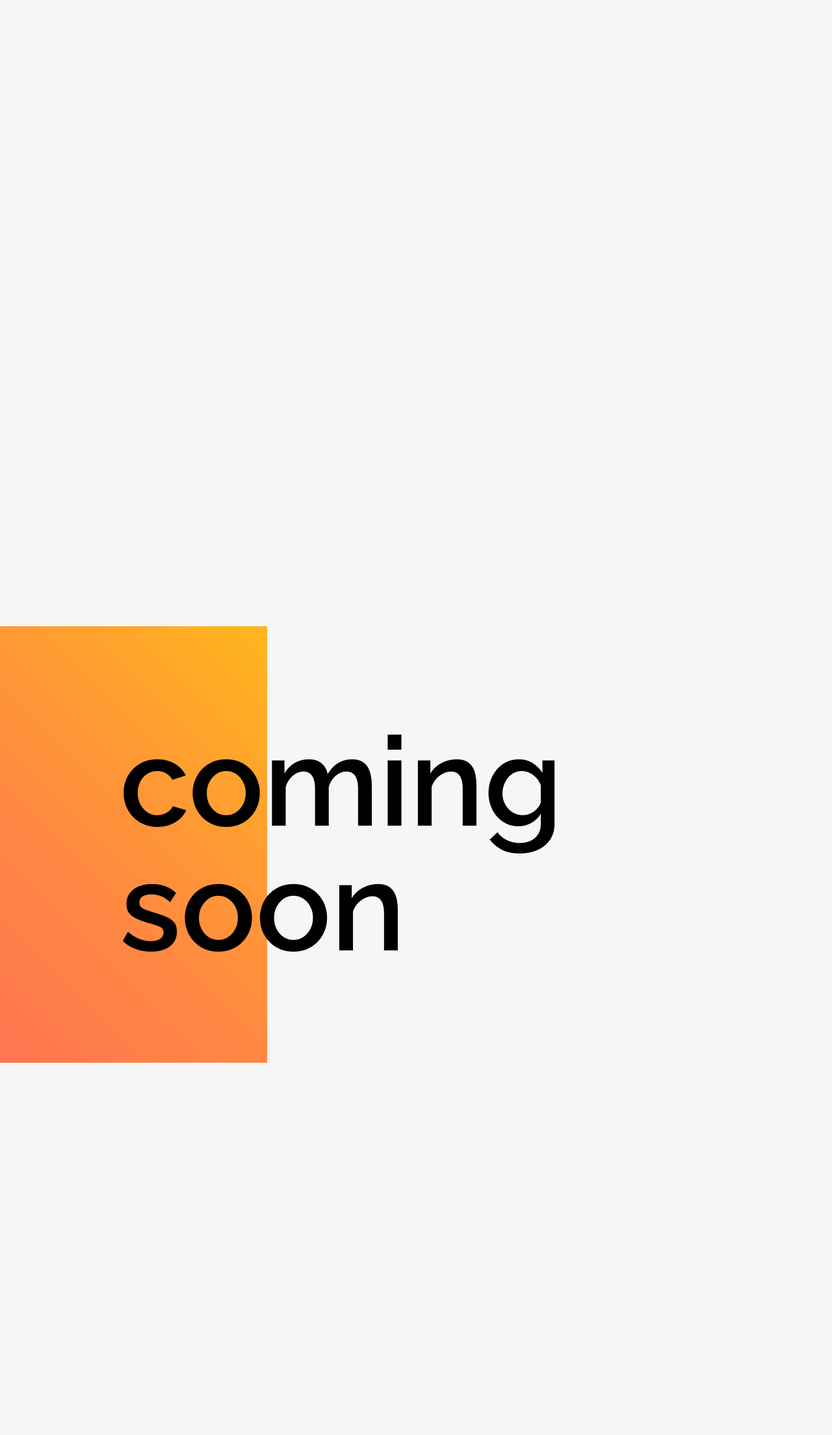
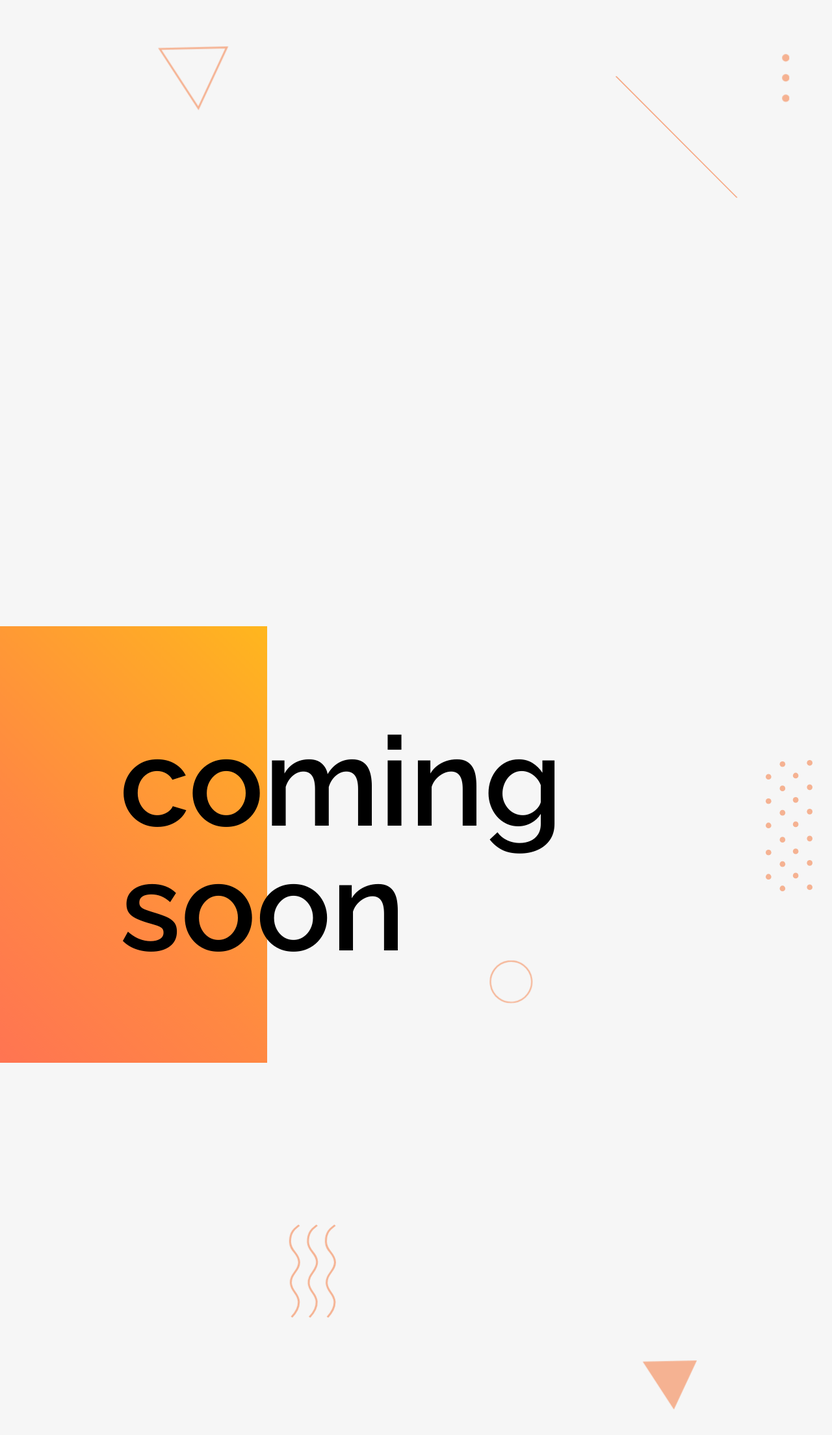
Before and after one commit to aselhid/aselhid.github.io, a PHP site: page / in a window 1280 px wide. Shown: the top 2209 px of the page at 65% size. Run offline with PHP 8.4, Linux system fonts and the light colour scheme.

Commit message:
added section 1 background

```diff
--- a/assets/css/style.css
+++ b/assets/css/style.css
@@ -149,3 +149,52 @@ img {
 	font-size: 17rem;
 	top: 100%;
 }
+
+.section__one--tri1 {
+	position: absolute;
+	top: -55%;
+	left: -80%;
+	width: 15rem;
+}
+
+.section__one--lin1 {
+	position: absolute;
+	top: -20%;
+	left: 60%;
+	width: 18rem;
+}
+
+.section__one--dot1 {
+	position: absolute;
+	width: 1.2rem;
+	top: -28%;
+	left: 90%;
+}
+
+.section__one--cir1 {
+	position: absolute;
+	width: 6rem;
+	top: 60%;
+	left: 40%;
+}
+
+.section__one--dot2 {
+	position: absolute;
+	width: 4.5rem;
+	top: 45%;
+	left: 92%;
+}
+
+.section__one--tri2 {
+	position: absolute;
+	width: 8rem;
+	top: 97%;
+	left: 65%;
+}
+
+.section__one--wav1 {
+	position: absolute;
+	width: 10rem;
+	top: 100%;
+	left: -45%;
+}
--- a/index.html
+++ b/index.html
@@ -1,21 +1,34 @@
 <!DOCTYPE html>
 	<html>
 	<head>
-		<title>Coming Soon! | CS UI Gath 2017</title>
+		<title>Coming Soon! | Hello World 2017</title>
 		<link href="https://fonts.googleapis.com/css?family=Montserrat:500,700|Raleway:600" rel="stylesheet">
 		<link rel="stylesheet" type="text/css" href="./assets/css/style.css">
 	</head>
 
 	<body>
 		<div class="parallax">
-			<div class="parallax__group">
-				<div class="parallax__layer parallax__layer--back">
-					<img class="section__one--rect" src="./assets/images/orange.svg">
-				</div>
+			<div class="parallax__group section__one">
 				<div class="parallax__layer parallax__layer--base">
 					<div class="section__one--text">
 						<h1>coming<br>soon</h1>
 					</div>
+					<img src="./assets/images/Dots2.svg" class="section__one--dot2">
+				</div>
+				<div class="parallax__layer parallax__layer--middle">
+					<img src="./assets/images/Segitiga1.svg" class="section__one--tri1">
+					<img src="./assets/images/Wave1.svg" class="section__one--wav1">
+				</div>
+				<div class="parallax__layer parallax__layer--back">
+					<img src="./assets/images/Dots1.svg" class="section__one--dot1">
+					<img class="section__one--rect" src="./assets/images/orange.svg">
+				</div>
+				<div class="parallax__layer parallax__layer--deep">
+					<img src="./assets/images/Garis3.svg" class="section__one--lin1">
+					<img src="./assets/images/Segitiga2.svg" class="section__one--tri2">
+				</div>
+				<div class="parallax__layer parallax__layer--deeper">
+					<img src="./assets/images/Lingkaran1.svg" class="section__one--cir1">
 				</div>
 			</div>
 			<div class="parallax__group section__two">
```
